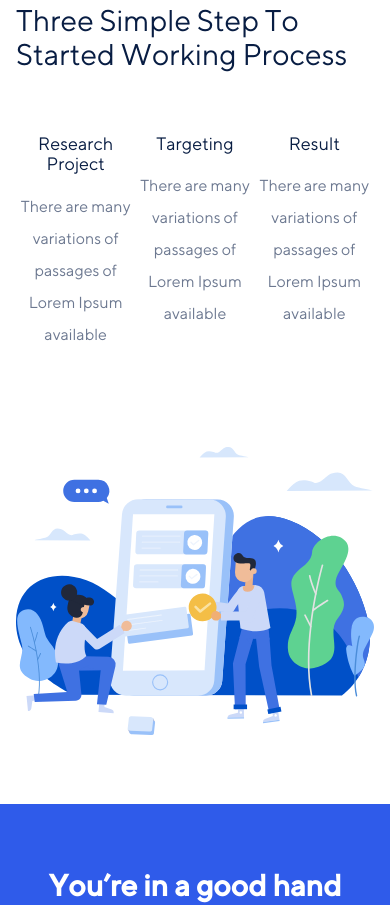
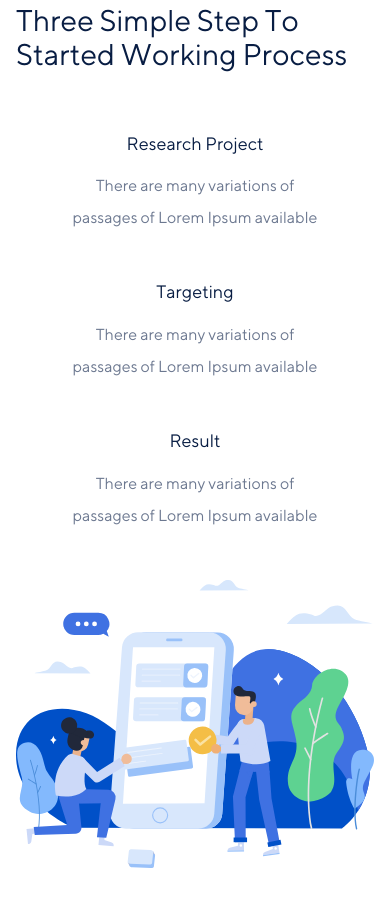
Before and after one commit to ftm-mkti/sample-flex-project, a plain HTML site: page index.html in a window 390 px wide. Shown: the part 898-1803 px from the top of the page. Drawn offline with Linux system fonts and the light colour scheme.

Commit message:
responsive work section

```diff
--- a/styles/app.css
+++ b/styles/app.css
@@ -137,6 +137,7 @@
 
 .work-wrapper {
     display: flex;
+    flex-wrap: wrap;
     justify-content: space-around;
     margin-top: 2rem;
 }
--- a/styles/responsive.css
+++ b/styles/responsive.css
@@ -77,7 +77,14 @@
     .container {
         max-width: 540px;
     }
-}
+    .work-content {
+        margin-bottom: 3rem;
+    }
+
+    .work-bottom {
+        margin: 0;
+    }
+ }
 
 @media only screen and (max-width: 576px) {
     .container {
```
